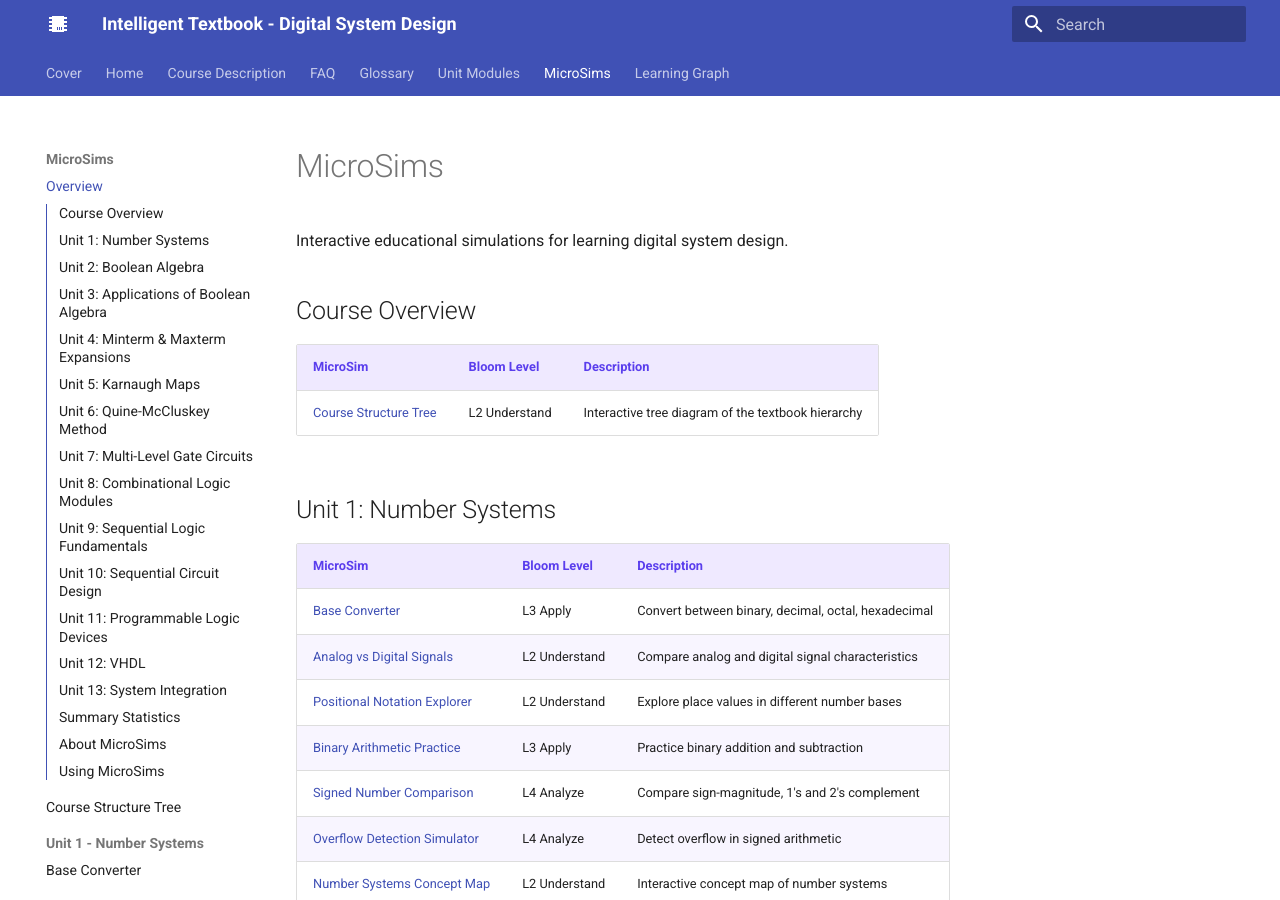
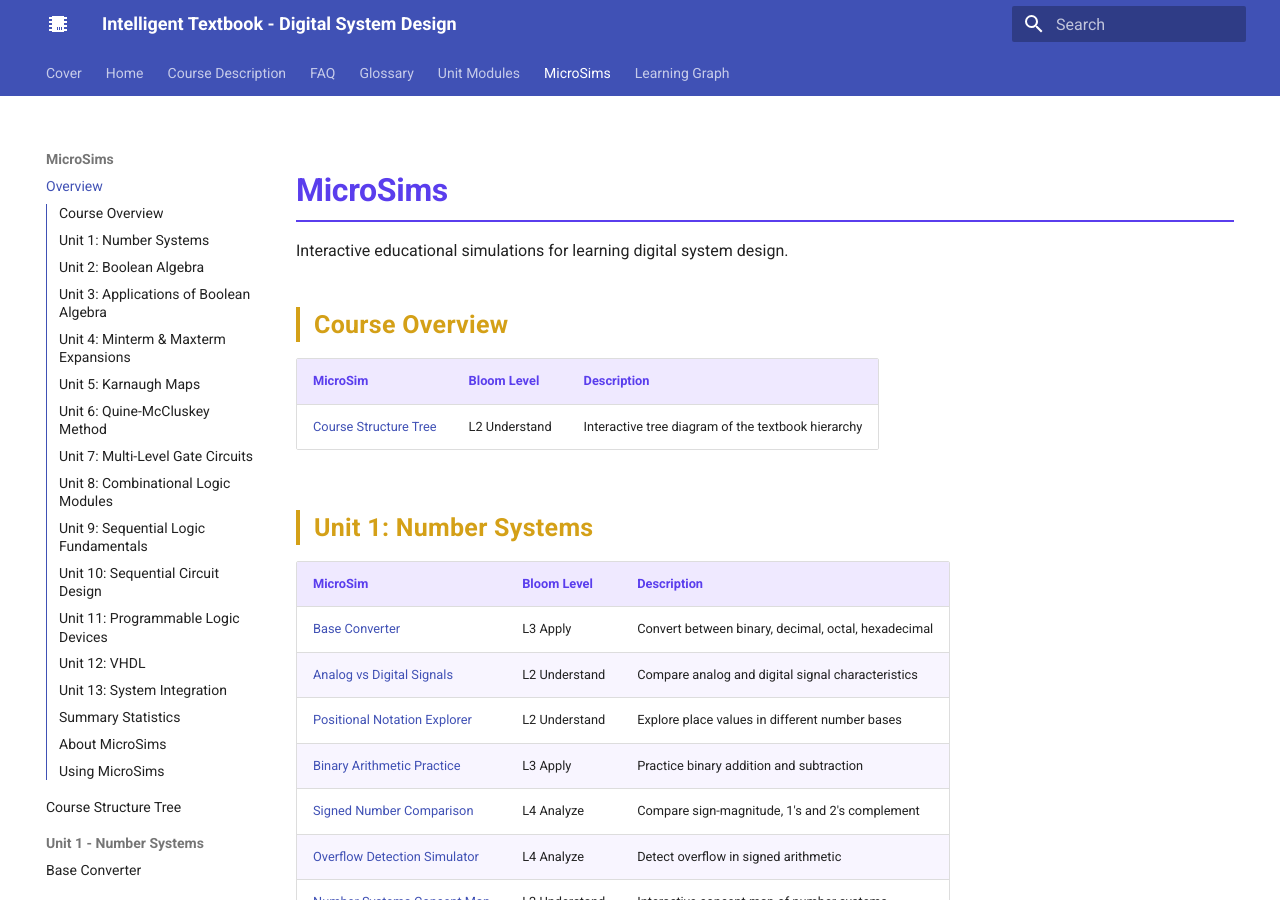
Before and after one commit to Nati-123/intelligent-textbook-ee2301, an MkDocs documentation site: the page built from docs/sims/index.md, in a window 1280 px wide and 900 px high. Built offline with MkDocs 1.6.1 and Material for MkDocs 9.7.7, drawn with Linux system fonts in a browser that asks for light colours.

Commit message:
Apply design system to MicroSims index page
Co-Authored-By: Claude Opus 4.6 <noreply@anthropic.com>

```diff
--- a/docs/sims/index.md
+++ b/docs/sims/index.md
@@ -2,6 +2,8 @@
 title: MicroSims
 description: Interactive simulations for learning digital system design concepts
 ---
+
+<div class="unit1-styled" markdown>
 
 # MicroSims
 
@@ -216,3 +218,5 @@ MicroSims can be:
 1. **Viewed inline** in textbook chapters via iframe embedding
 2. **Opened fullscreen** using the "View Fullscreen" button
 3. **Embedded** in other websites using the provided iframe code
+
+</div>
```
